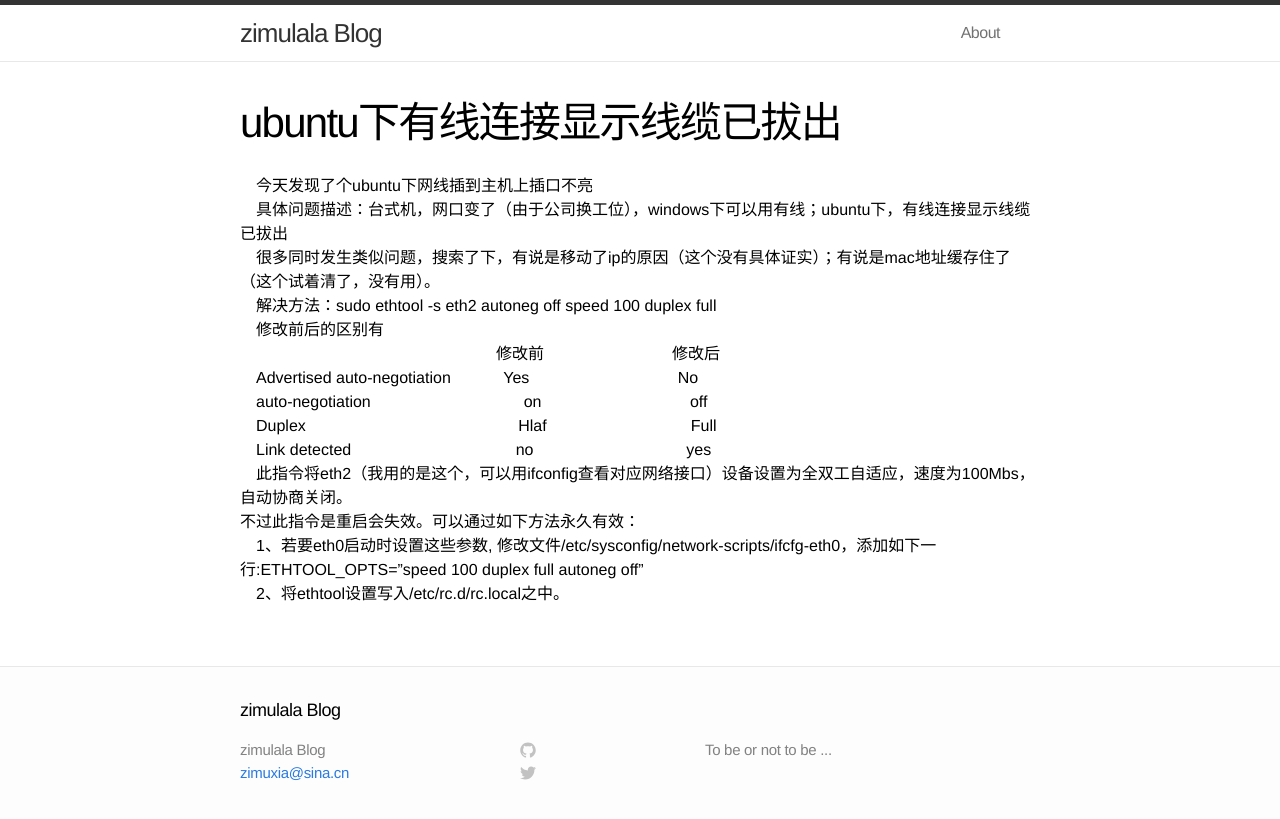
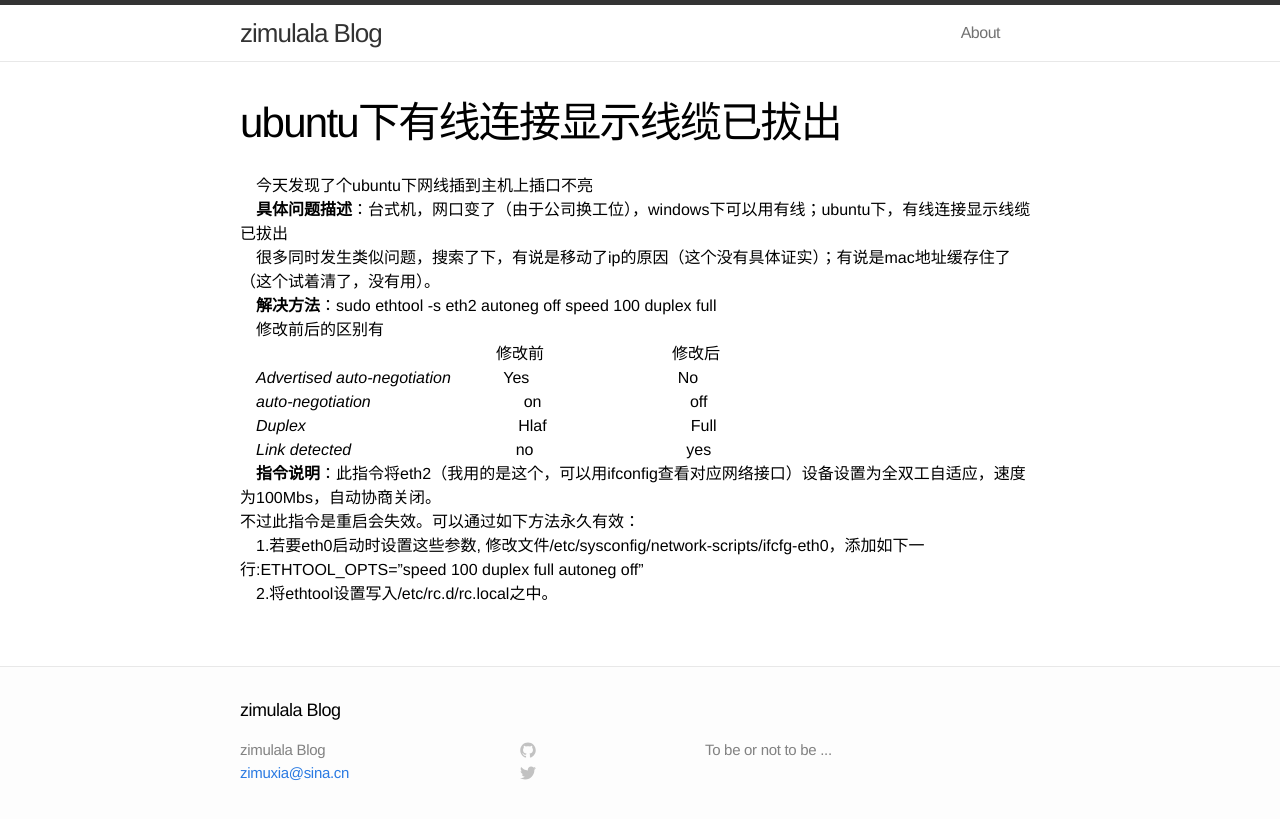
Before and after one commit to zimulala/zimulala.github.io, a Jekyll site: the page built from _posts/2014-09-04-first.md, in a window 1280 px wide. Shown: the top 819 px of the page. Built offline with Jekyll 4.4.1, drawn with Linux system fonts in a browser that asks for light colours.

Commit message:
modify format

```diff
--- a/_posts/2014-09-04-first.md
+++ b/_posts/2014-09-04-first.md
@@ -5,16 +5,16 @@ title: ubuntu下有线连接显示线缆已拔出
 
 
 &emsp;今天发现了个ubuntu下网线插到主机上插口不亮
-&emsp;具体问题描述：台式机，网口变了（由于公司换工位），windows下可以用有线；ubuntu下，有线连接显示线缆已拔出
+&emsp;**具体问题描述**：台式机，网口变了（由于公司换工位），windows下可以用有线；ubuntu下，有线连接显示线缆已拔出
 &emsp;很多同时发生类似问题，搜索了下，有说是移动了ip的原因（这个没有具体证实）；有说是mac地址缓存住了（这个试着清了，没有用）。
-&emsp;解决方法：sudo ethtool -s eth2 autoneg off speed 100 duplex full
+&emsp;**解决方法**：sudo ethtool -s eth2 autoneg off speed 100 duplex full
 &emsp;修改前后的区别有
 &emsp;&emsp;&emsp;&emsp;&emsp;&emsp;&emsp;&emsp;&emsp;&emsp;&emsp;&emsp;&emsp;&emsp;&emsp;&emsp;修改前&emsp;&emsp;&emsp;&emsp;&emsp;&emsp;&emsp;&emsp;修改后
-&emsp;Advertised auto-negotiation &emsp;&emsp;&emsp;Yes &emsp;&emsp;&emsp;&emsp;&emsp;&emsp;&emsp;&emsp;&emsp;No
-&emsp;auto-negotiation &emsp;&emsp;&emsp;&emsp;&emsp;&emsp;&emsp;&emsp;&emsp; on &emsp;&emsp;&emsp;&emsp;&emsp;&emsp;&emsp;&emsp;&emsp;off
-&emsp;Duplex  &emsp;&emsp;&emsp;&emsp;&emsp;&emsp;&emsp;&emsp;&emsp;&emsp;&emsp;&emsp;&emsp;Hlaf&emsp;&emsp;&emsp;&emsp;&emsp;&emsp;&emsp;&emsp;&emsp;Full
-&emsp;Link detected &emsp;&emsp;&emsp;&emsp;&emsp;&emsp;&emsp;&emsp;&emsp;&emsp;no &emsp;&emsp;&emsp;&emsp;&emsp;&emsp;&emsp;&emsp;&emsp; yes
-&emsp;此指令将eth2（我用的是这个，可以用ifconfig查看对应网络接口）设备设置为全双工自适应，速度为100Mbs，自动协商关闭。
+&emsp;*Advertised auto-negotiation* &emsp;&emsp;&emsp;Yes &emsp;&emsp;&emsp;&emsp;&emsp;&emsp;&emsp;&emsp;&emsp;No
+&emsp;*auto-negotiation* &emsp;&emsp;&emsp;&emsp;&emsp;&emsp;&emsp;&emsp;&emsp; on &emsp;&emsp;&emsp;&emsp;&emsp;&emsp;&emsp;&emsp;&emsp;off
+&emsp;*Duplex*  &emsp;&emsp;&emsp;&emsp;&emsp;&emsp;&emsp;&emsp;&emsp;&emsp;&emsp;&emsp;&emsp;Hlaf&emsp;&emsp;&emsp;&emsp;&emsp;&emsp;&emsp;&emsp;&emsp;Full
+&emsp;*Link detected* &emsp;&emsp;&emsp;&emsp;&emsp;&emsp;&emsp;&emsp;&emsp;&emsp;no &emsp;&emsp;&emsp;&emsp;&emsp;&emsp;&emsp;&emsp;&emsp; yes
+&emsp;**指令说明**：此指令将eth2（我用的是这个，可以用ifconfig查看对应网络接口）设备设置为全双工自适应，速度为100Mbs，自动协商关闭。
 不过此指令是重启会失效。可以通过如下方法永久有效：
-&emsp;1、若要eth0启动时设置这些参数, 修改文件/etc/sysconfig/network-scripts/ifcfg-eth0，添加如下一行:ETHTOOL_OPTS="speed 100 duplex full autoneg off"
-&emsp;2、将ethtool设置写入/etc/rc.d/rc.local之中。
+&emsp;1.若要eth0启动时设置这些参数, 修改文件/etc/sysconfig/network-scripts/ifcfg-eth0，添加如下一行:ETHTOOL_OPTS="speed 100 duplex full autoneg off"
+&emsp;2.将ethtool设置写入/etc/rc.d/rc.local之中。
```
Also changed, not shown: 2 other files.
